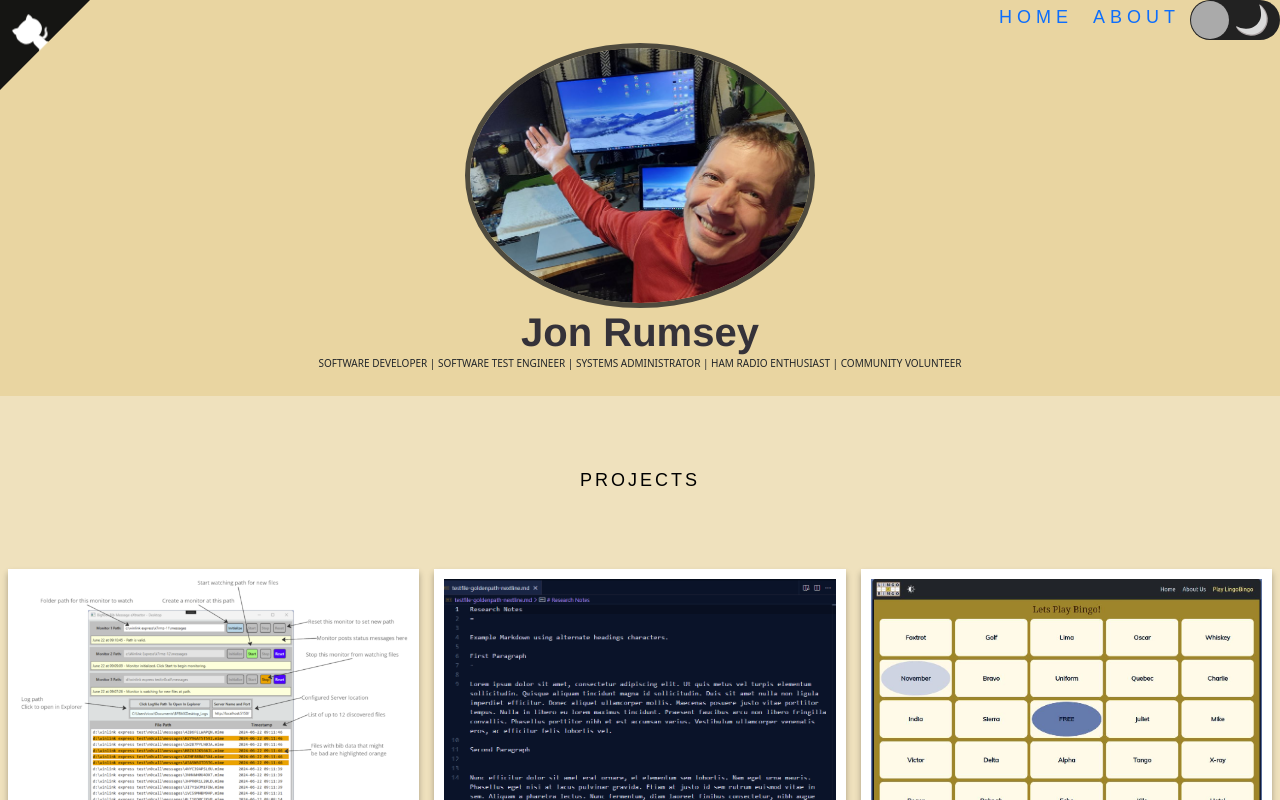
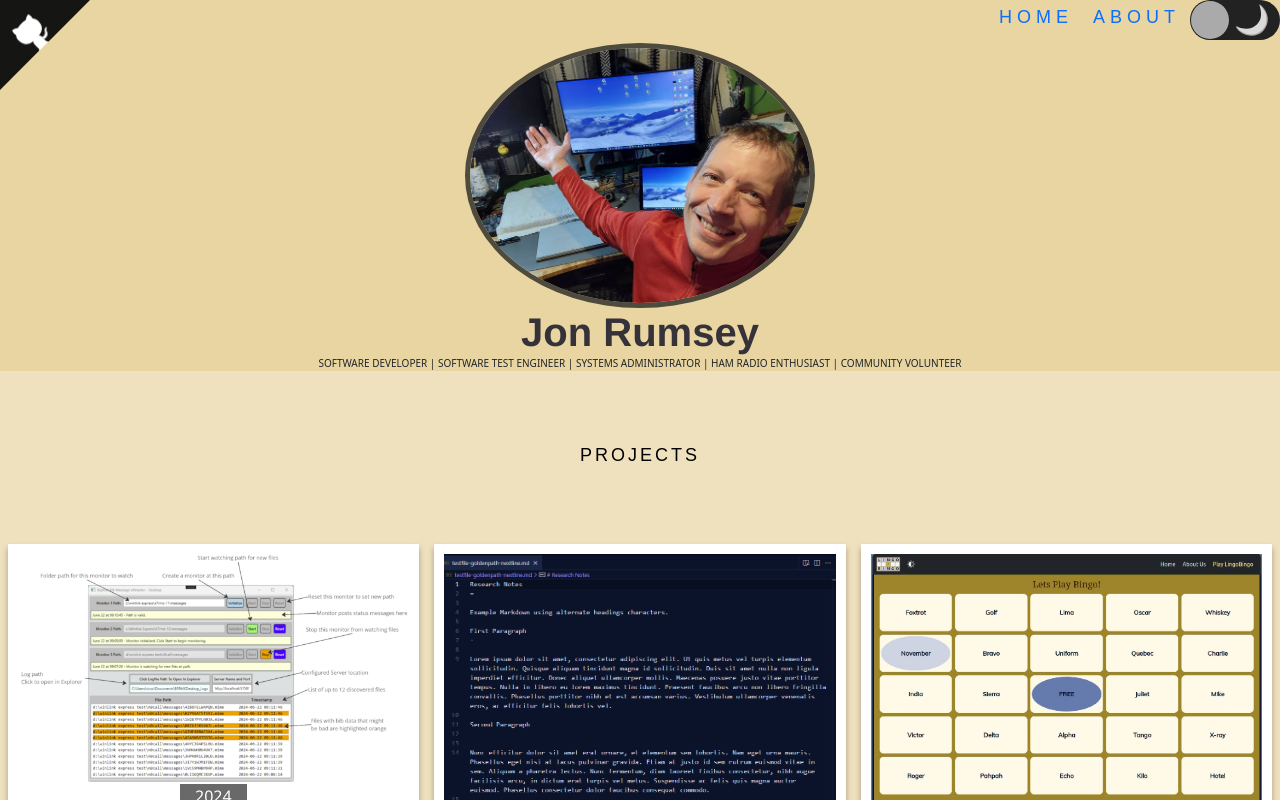
Before and after one commit to nojronatron/portfolio, a React (Vite) app: page / in a window 1280 px wide. Shown: the top 800 px of the page. Built offline with nearby package versions, Linux system fonts and the light colour scheme.

Commit message:
Set mouse arrow and simplify Header layout.

```diff
--- a/src/components/Header.jsx
+++ b/src/components/Header.jsx
@@ -104,21 +104,14 @@ export default function Header({ sharedData }) {
           />
         </Nav.Item>
       </Nav>
-      <div className='row aligner'>
-        <div className='col-md-12'>
-          <div>
+      <div className='mouse-arrow-only'>
         <img
           className='header-image'
           src='images/jon-happy-shot-apr-22.jpg'
           alt='Jon smiling while sitting at his computer desk'
         />
-            <br />
         <h1 className='mb-0'>{name}</h1>
-            <div className='title-container'>
         <HeaderTitleTypeAnimation />
-            </div>
-          </div>
-        </div>
       </div>
     </header>
   );
```
Lines whose indentation alone changed are shown as unchanged.
